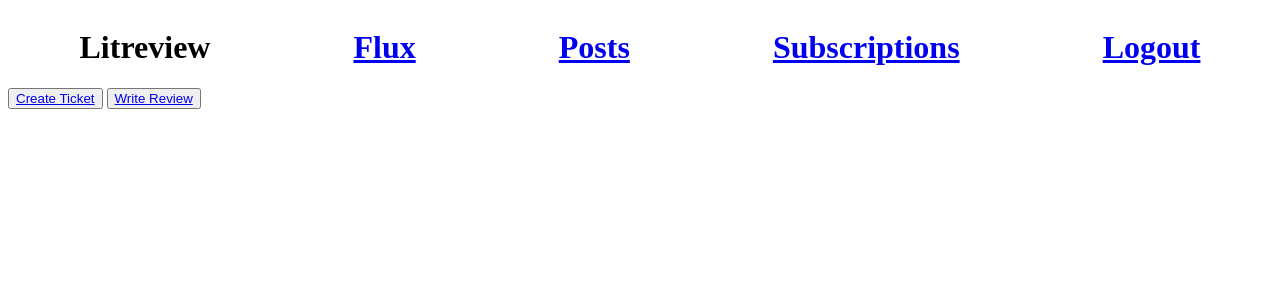
After one commit to alexandre-75/Develop_a_web_application_using_Django, a Django app: page /dashboard/flux in a window 1280 px wide. The commit adds this page. Shown: the top 300 px of the page. Run offline with Django 4.2, Linux system fonts and the light colour scheme.

Commit message:
add templates reviews + clearn code

```diff
--- /dev/null
+++ b/source/reviews/templates/reviews/flux.html
@@ -0,0 +1,10 @@
+{% extends 'base.html' %}
+
+{% block flux %}
+
+<div class="principal_btn_flux">
+    <button><a href="#">Create Ticket</a></button>
+    <button><a href="#">Write Review</a></button>
+</div>
+
+{% endblock %}
--- a/source/reviews/urls.py
+++ b/source/reviews/urls.py
@@ -1,12 +1,10 @@
-
 from django.urls import path
-from .views import main, index, product_detail, logout_user
+from .views import main, posts, subscriptions, logout_user
 
 
 urlpatterns = [
-    path("", main, name="reviews-main"),
-    path("posts", index, name="reviews-posts"),
-    path("subscriptions", main, name="reviews-subscriptions"),
+    path("flux", main, name="reviews-main"),
+    path("posts", posts, name="reviews-posts"),
+    path("subscriptions", subscriptions, name="reviews-subscriptions"),
     path("logout", logout_user, name="reviews-logout"),
-    path("<str:slug>", product_detail, name="product")
 ]
--- a/source/reviews/views.py
+++ b/source/reviews/views.py
@@ -1,18 +1,16 @@
 from django.shortcuts import render, get_object_or_404, redirect
-from django.http import HttpResponse
-from reviews.models import Ticket
+# from django.http import HttpResponse
+# from reviews.models import Ticket
 from django.contrib.auth import logout
 
 def main(request):
-    return render(request, "reviews/index.html")
+    return render(request, "reviews/flux.html")
 
-def index(request):
-    tickets = Ticket.objects.all()
-    return render(request, "reviews/index.html", context = {"tickets": tickets})
+def posts(request):
+    return render(request, "reviews/posts.html")
 
-def product_detail(request, slug):
-    product = get_object_or_404(Ticket, slug=slug)
-    return HttpResponse(product.description)
+def subscriptions(request):
+    return render(request, "reviews/subscriptions.html")
 
 def logout_user(request):
     logout(request)
--- a/source/templates/base.html
+++ b/source/templates/base.html
@@ -19,7 +19,8 @@
         <a href="{% url 'reviews-subscriptions' %}"><h1>Subscriptions</h1></a>
         <a href="{% url 'reviews-logout' %}"><h1>Logout</h1></a>
     </div>
-{% block content %}
-{% endblock %}
+{% block flux %}{% endblock %}
+{% block posts %}{% endblock %}
+{% block subscriptions %}{% endblock %}
 </body>
 </html>
```
Also changed, not shown: source/reviews/templates/reviews/index.html (deleted, +0 -11 lines), source/reviews/templates/reviews/posts.html (added, +7 -0 lines), source/reviews/templates/reviews/subscriptions.html (added, +7 -0 lines), source/db.sqlite3.
